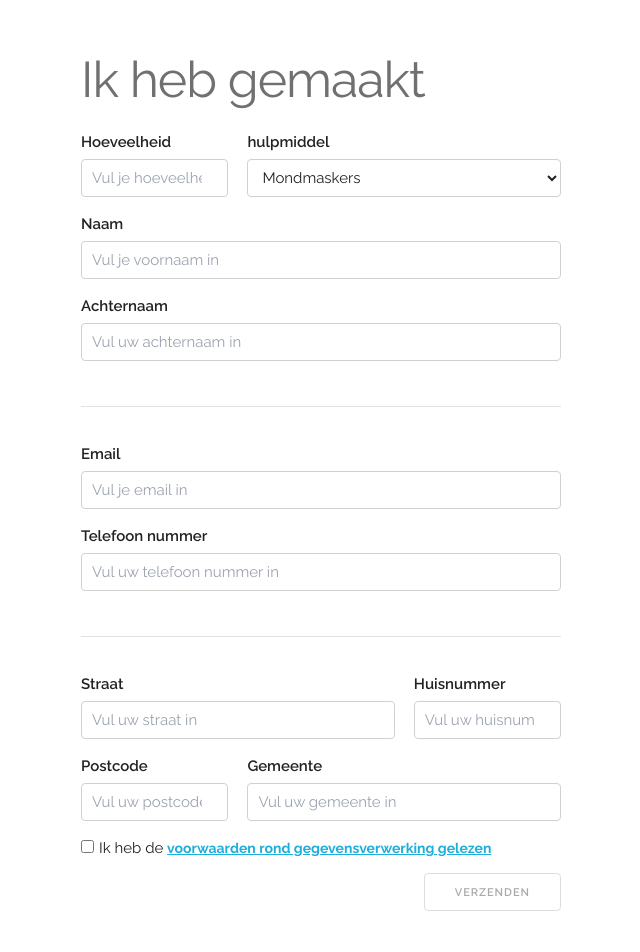
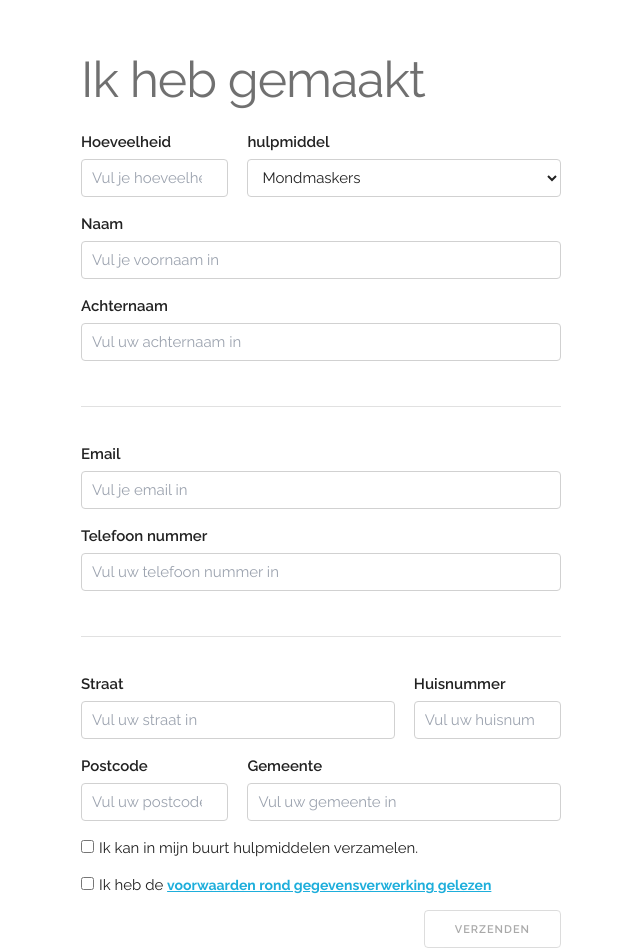
Before and after one commit to MakeInBelgium/coronadenktank, a React (Create React App) app: page / in a window 1280 px wide. Shown: the top 952 px of the page, without its empty margins (319-959 px from the left). Built offline with nearby package versions, Linux system fonts and the light colour scheme.

Commit message:
adding link online

```diff
--- a/src/components/IkHebGemaaktComponent.jsx
+++ b/src/components/IkHebGemaaktComponent.jsx
@@ -15,6 +15,7 @@ const IkHebGemaaktComponent = () => {
   const [hoeveelheid, setHoeveelheid] = useState(null)
   const [hulpmiddel, setHulpmiddel] = useState("maskers")
   const [readAndAgreed, setReadAndAgreed] = useState(false)
+  const [kanOphalen, setKanOphalen] = useState(false)
 
   const [submitting, setSubmitting] = useState(false)
   const [data, setData] = useState(null)
@@ -26,7 +27,7 @@ const IkHebGemaaktComponent = () => {
     const source = CancelToken.source();
     const sendData = () => {
       axios({
-        url: `http://localhost:3000/aanbiedingen`,
+        url: `http://134.122.48.172:3000/aanbiedingen`,
         cancelToken: source.token,
         method: "POST",
         data: {
@@ -40,7 +41,8 @@ const IkHebGemaaktComponent = () => {
           postcode,
           hoeveelheid,
           hulpmiddel,
-          readAndAgreed
+          readAndAgreed,
+          kanOphalen
         },
 
         headers: {
@@ -128,7 +130,14 @@ const IkHebGemaaktComponent = () => {
         </div>
         <div>
           <label className="u-full-width">
-            <input type="checkbox" checked={readAndAgreed} onChange={(e) => { console.log(e.target.checked); return setReadAndAgreed(e.target.checked) }} />
+            <input type="checkbox" checked={kanOphalen} onChange={(e) => { return setKanOphalen(e.target.checked) }} />
+            <span className="label-body">Ik kan in mijn buurt hulpmiddelen verzamelen.</span>
+          </label>
+        </div>
+
+        <div>
+          <label className="u-full-width">
+            <input type="checkbox" checked={readAndAgreed} onChange={(e) => { return setReadAndAgreed(e.target.checked) }} />
             <span className="label-body">Ik heb de <Link to="/privacy" target="_blanc">voorwaarden rond gegevensverwerking gelezen</Link></span>
           </label>
         </div>
```
